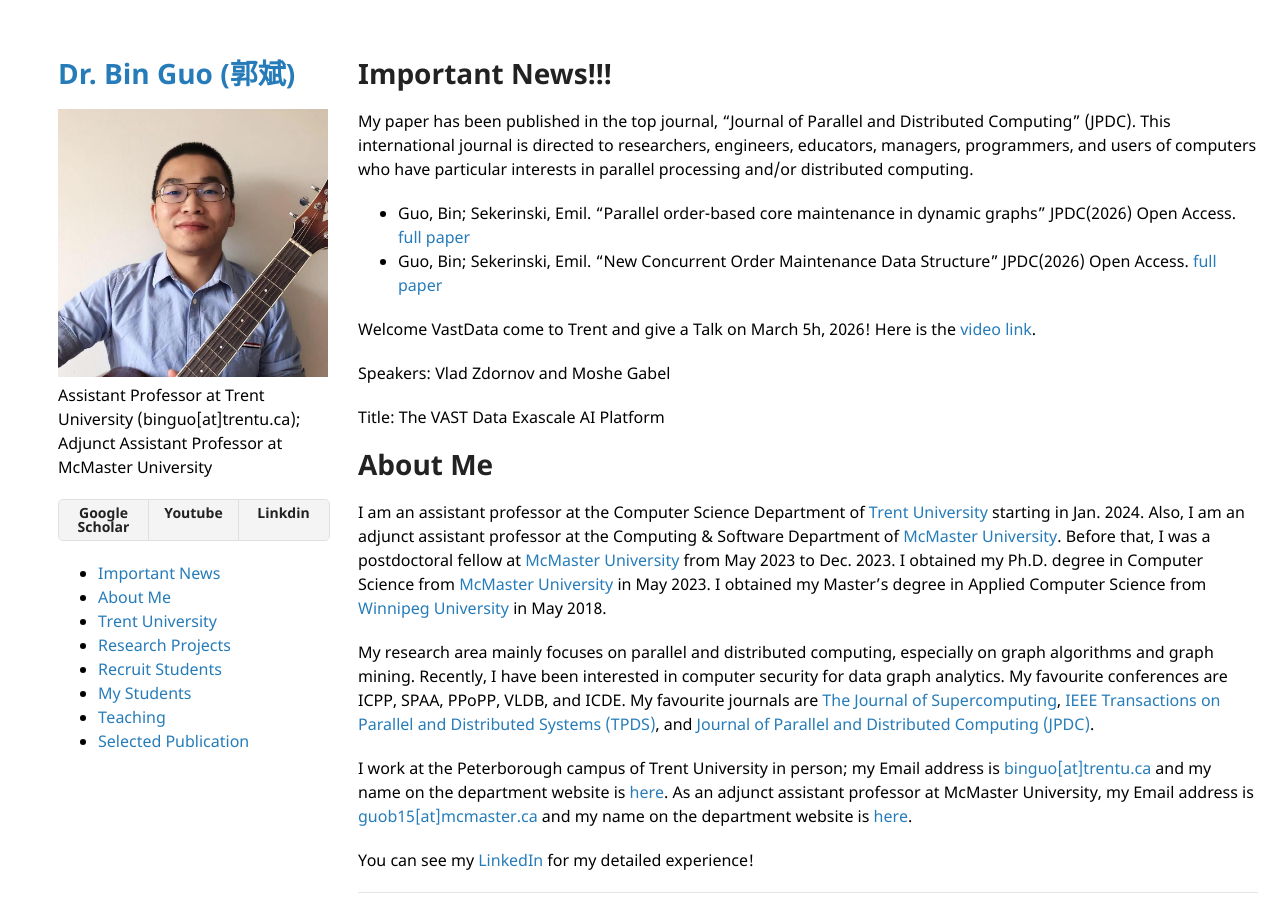
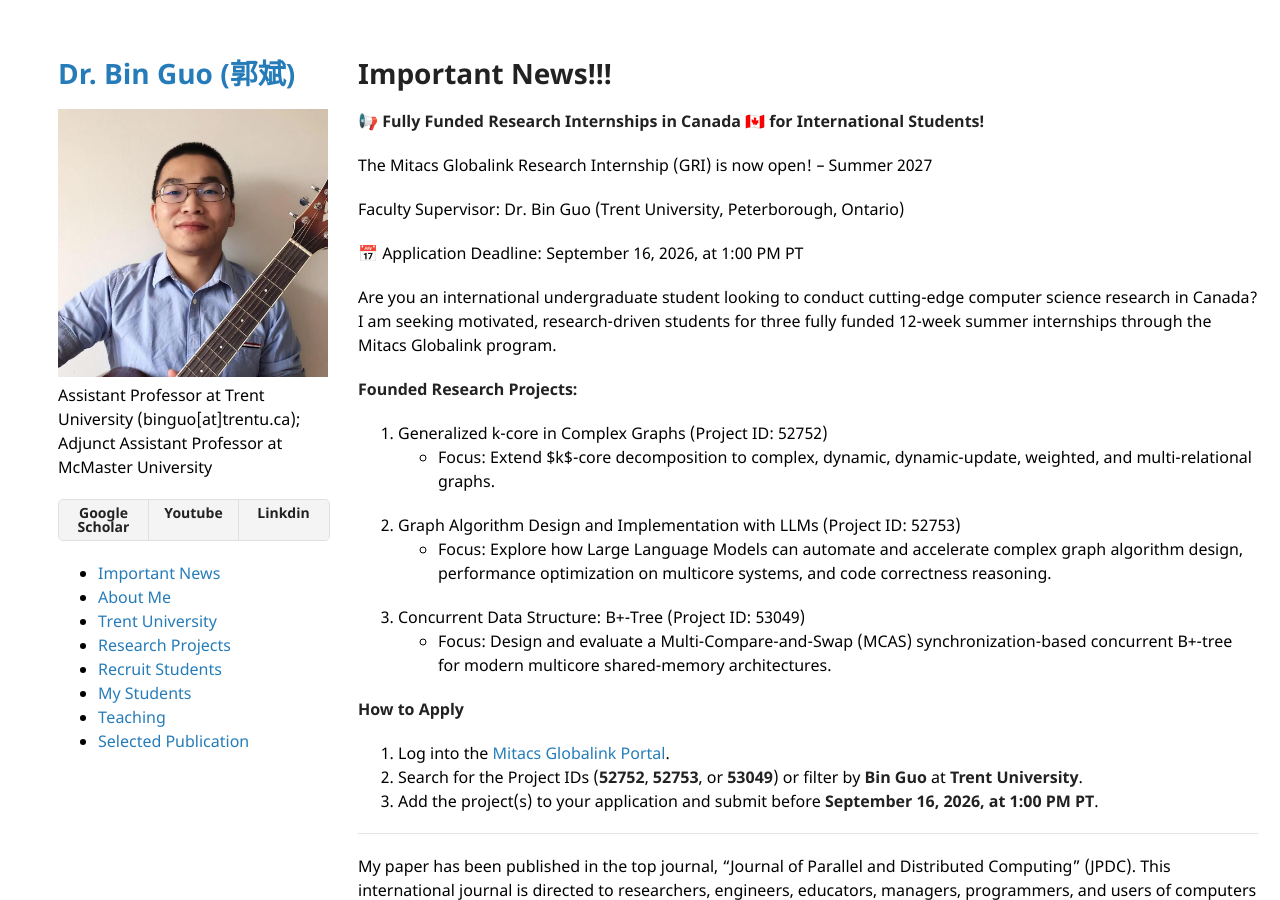
Before and after one commit to bin-guo/bin-guo.github.io, a Jekyll site: the page built from index.md, in a window 1280 px wide and 900 px high. Built offline with Jekyll 4.4.1, drawn with Linux system fonts in a browser that asks for light colours; our own code applies the rules of GitHub Pages for plain Markdown files.

Commit message:
Update index.md

```diff
--- a/index.md
+++ b/index.md
@@ -1,30 +1,39 @@
 # Important News!!!
-<!--
-## 1)📢 Fully Funded Research Internships in Canada 🇨🇦 for International Students!
 
-The Mitacs Globalink Research Internship (GRI) is now open!
- 📅 Deadline to Apply: September 17, 2025
+**📢 Fully Funded Research Internships in Canada 🇨🇦 for International Students!**
 
-I am hosting multiple interns at Trent University for 12 weeks (May–October 2026) on one research project on graphs:"Generalized k-core in Complex Graphs".
+The Mitacs Globalink Research Internship (GRI) is now open! – Summer 2027
 
-🔎 Explore my projects here:
- [https://lnkd.in/eQ4tJHVS](https://lnkd.in/eQ4tJHVS)
- → Filter by Faculty First Name: “Bin” : )
+Faculty Supervisor: Dr. Bin Guo (Trent University, Peterborough, Ontario)
 
-📌 Check program details, eligibility, and participating countries here:
- [https://lnkd.in/ertsch6T](https://lnkd.in/ertsch6T)
+ 📅 Application Deadline: September 16, 2026, at 1:00 PM PT
 
- A reminder that submissions to the Mitacs Globalink Research Internship are <span style="color:red; font-size:20px;">due by September 17th at 1:00 pm PT.</span>
+Are you an international undergraduate student looking to conduct cutting-edge computer science research in Canada? I am seeking motivated, research-driven students for three fully funded 12-week summer internships through the Mitacs Globalink program.
 
-Please share with senior undergraduate students who may be interested. List of eligible counties can be found here: [https://lnkd.in/ekxKGkAF](https://lnkd.in/ekxKGkAF).
--->
+**Founded Research Projects:**
+1. Generalized k-core in Complex Graphs (Project ID: 52752)
+    * Focus: Extend $k$-core decomposition to complex, dynamic, dynamic-update, weighted, and multi-relational graphs.
+2. Graph Algorithm Design and Implementation with LLMs (Project ID: 52753)
+    * Focus: Explore how Large Language Models can automate and accelerate complex graph algorithm design, performance optimization on multicore systems, and code correctness reasoning.
+3. Concurrent Data Structure: B+-Tree (Project ID: 53049)
+    * Focus: Design and evaluate a Multi-Compare-and-Swap (MCAS) synchronization-based concurrent B+-tree for modern multicore shared-memory architectures.
 
+
+**How to Apply**
+
+1. Log into the [Mitacs Globalink Portal](https://globalink.mitacs.ca/#/student/application/projects).
+2. Search for the Project IDs (**52752**, **52753**, or **53049**) or filter by **Bin Guo** at **Trent University**.
+3. Add the project(s) to your application and submit before **September 16, 2026, at 1:00 PM PT**.
+
+
+---
 
 My paper has been published in the top journal, "Journal of Parallel and Distributed Computing" (JPDC). This international journal is directed to researchers, engineers, educators, managers, programmers, and users of computers who have particular interests in parallel processing and/or distributed computing.
 
 - Guo, Bin; Sekerinski, Emil. "Parallel order-based core maintenance in dynamic graphs" JPDC(2026) Open Access. [full paper](https://doi.org/10.1016/j.jpdc.2026.105335)
 - Guo, Bin; Sekerinski, Emil. "New Concurrent Order Maintenance Data Structure" JPDC(2026) Open Access. [full paper](publication/JPDC/order-maint.pdf)
 
+---
 
 Welcome VastData come to Trent and give a Talk on March 5h, 2026! Here is the [video link](https://www.youtube.com/watch?v=8btJOZnmwIg&list=PL3dVXnBbs0CoowlbwqegkcxS6ENdERJdC).
 
```
